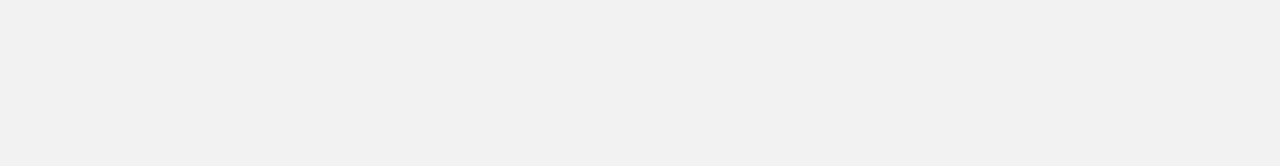
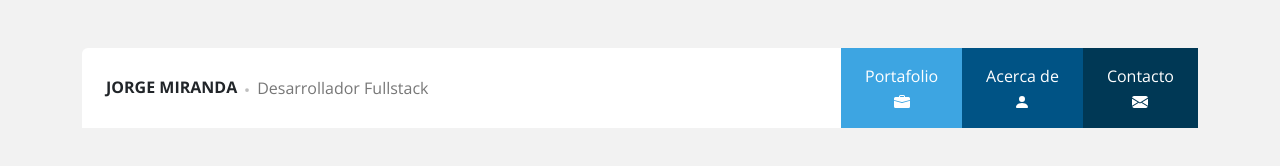
Before and after one commit to JorgeMirandaM/Bootstrap_Portafolio, a plain HTML site: page index.html in a window 1280 px wide. Drawn offline with nearby package versions, Linux system fonts and the light colour scheme.

Commit message:
encabezado

```diff
--- a/css/estilos.css
+++ b/css/estilos.css
@@ -2,3 +2,36 @@
     background: #f2f2f2;
     font-family: 'Open Sans', sans-serif;
 }
+
+header .nav{
+    min-height: 80px;
+    background: #fff;
+}
+
+
+header .logo h2,
+header .logo p{
+    font-size: 16px;
+}
+
+
+header .logo .icono{
+    color: #bfbfbf;
+}
+
+header .logo svg{
+    width: 20px;
+    height: 20px;
+}
+
+header .logo p{
+    color: #777;
+}
+
+header .menu .c1{background: #3da5e2;}
+header .menu .c2{background: #005385;}
+header .menu .c3{background: #003855;}
+
+header .menu .c1:hover{background: #1ba0ef;}
+header .menu .c2:hover{background: #00426a;}
+header .menu .c3:hover{background: #002d44;}
--- a/index.html
+++ b/index.html
@@ -15,6 +15,63 @@
 
 <body>
 
+    <header class="container my-5">
+        <div class="nav row g-0 justify-content-between rounded-top">
+            <!-- Logotipo -->
+            <div class="logo col-auto d-flex align-items-center ps-4">
+                <h2 class="fw-bold text-uppercase mb-0">Jorge Miranda</h2>
+                <div class="icono">
+                    <svg xmlns="http://www.w3.org/2000/svg" width="16" height="16" fill="currentColor" class="bi bi-dot"
+                        viewBox="0 0 16 16">
+                        <path d="M8 9.5a1.5 1.5 0 1 0 0-3 1.5 1.5 0 0 0 0 3" />
+                    </svg>
+                </div>
+                <p class="mb-0">Desarrollador Fullstack</p>
+            </div>
+
+            <!-- Enlaces  -->
+            <nav class="menu col-auto d-flex align-items-stretch">
+                <a href="#" class="c1 px-4 d-flex align-items-center text-center text-white text-decoration-none">
+                    <div class="w-100">
+                        <span>Portafolio</span>
+                        <div class="icono">
+                            <svg xmlns="http://www.w3.org/2000/svg" width="16" height="16" fill="currentColor"
+                                class="bi bi-briefcase-fill" viewBox="0 0 16 16">
+                                <path
+                                    d="M6.5 1A1.5 1.5 0 0 0 5 2.5V3H1.5A1.5 1.5 0 0 0 0 4.5v1.384l7.614 2.03a1.5 1.5 0 0 0 .772 0L16 5.884V4.5A1.5 1.5 0 0 0 14.5 3H11v-.5A1.5 1.5 0 0 0 9.5 1zm0 1h3a.5.5 0 0 1 .5.5V3H6v-.5a.5.5 0 0 1 .5-.5" />
+                                <path
+                                    d="M0 12.5A1.5 1.5 0 0 0 1.5 14h13a1.5 1.5 0 0 0 1.5-1.5V6.85L8.129 8.947a.5.5 0 0 1-.258 0L0 6.85z" />
+                            </svg>
+                        </div>
+                    </div>
+                </a>
+                <a href="#" class="c2 px-4 d-flex align-items-center text-center text-white text-decoration-none">
+                    <div class="w-100">
+                        <span>Acerca de</span>
+                        <div class="icono">
+                            <svg xmlns="http://www.w3.org/2000/svg" width="16" height="16" fill="currentColor"
+                                class="bi bi-person-fill" viewBox="0 0 16 16">
+                                <path d="M3 14s-1 0-1-1 1-4 6-4 6 3 6 4-1 1-1 1zm5-6a3 3 0 1 0 0-6 3 3 0 0 0 0 6" />
+                            </svg>
+                        </div>
+                    </div>
+                </a>
+                <a href="#" class="c3 px-4 d-flex align-items-center text-center text-white text-decoration-none">
+                    <div class="w-100">
+                        <span>Contacto</span>
+                        <div class="icono">
+                            <svg xmlns="http://www.w3.org/2000/svg" width="16" height="16" fill="currentColor"
+                                class="bi bi-envelope-fill" viewBox="0 0 16 16">
+                                <path
+                                    d="M.05 3.555A2 2 0 0 1 2 2h12a2 2 0 0 1 1.95 1.555L8 8.414.05 3.555ZM0 4.697v7.104l5.803-3.558zM6.761 8.83l-6.57 4.027A2 2 0 0 0 2 14h12a2 2 0 0 0 1.808-1.144l-6.57-4.027L8 9.586l-1.239-.757Zm3.436-.586L16 11.801V4.697l-5.803 3.546Z" />
+                            </svg>
+                        </div>
+                    </div>
+                </a>
+            </nav>
+        </div>
+    </header>
+
 
     <script src="https://cdn.jsdelivr.net/npm/@popperjs/core@2.11.8/dist/umd/popper.min.js"
         integrity="sha384-I7E8VVD/ismYTF4hNIPjVp/Zjvgyol6VFvRkX/vR+Vc4jQkC+hVqc2pM8ODewa9r"
```
